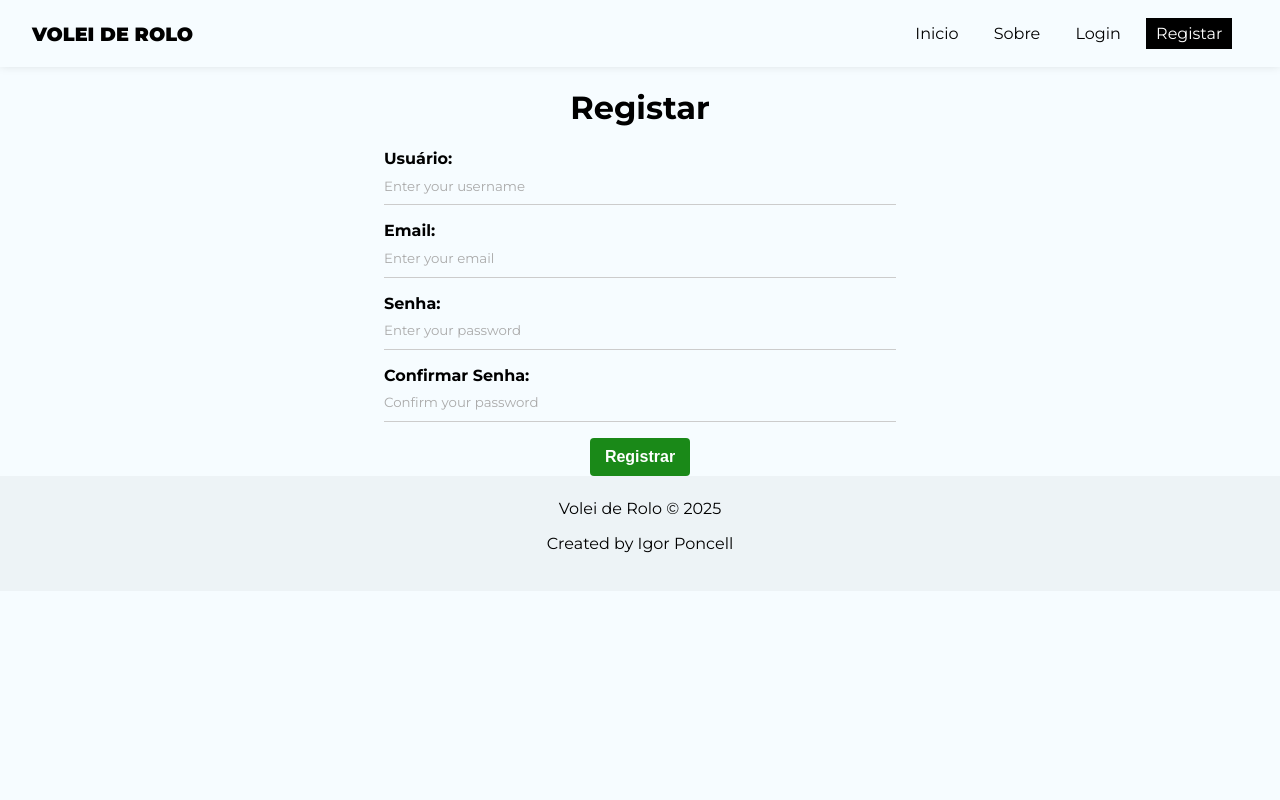
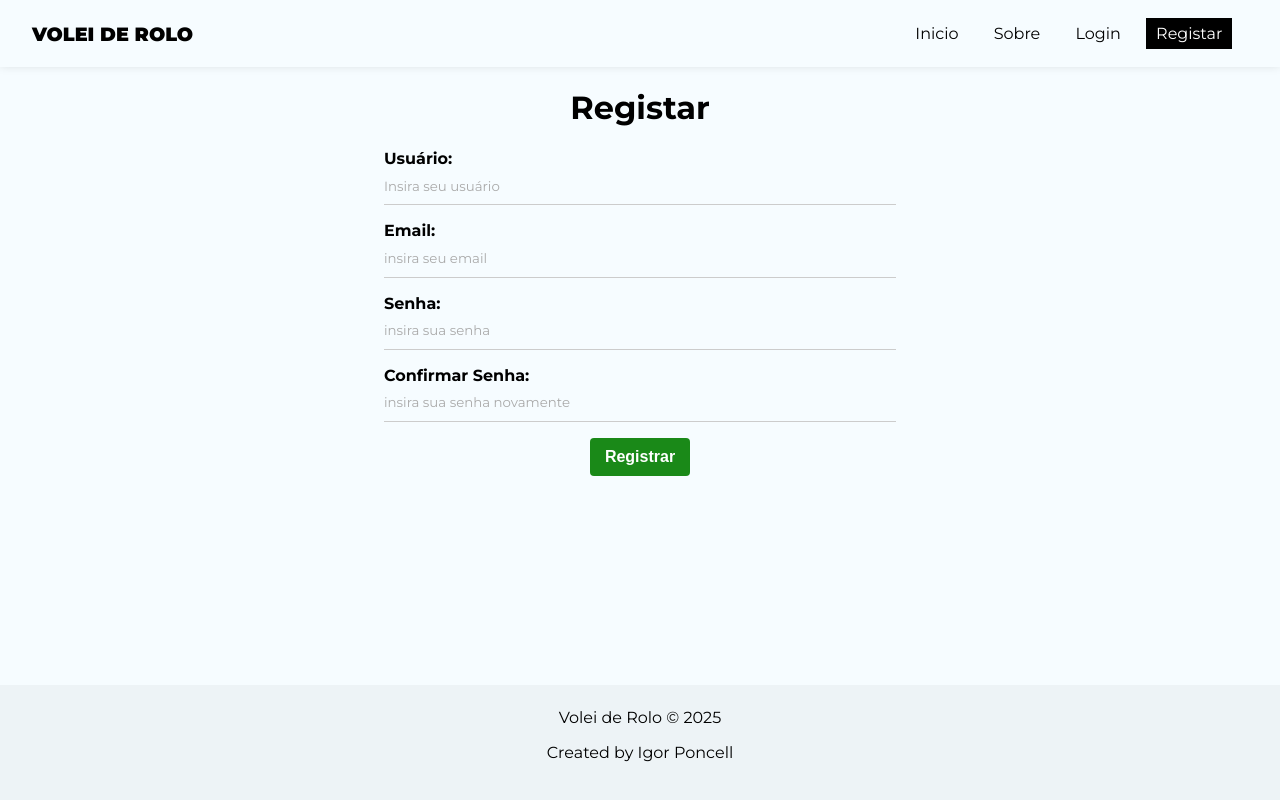
Before and after one commit to igorponcell/VoleiDeRolo, a React (Create React App) app: page /register in a window 1280 px wide. Built offline with nearby package versions, Linux system fonts and the light colour scheme.

Commit message:
minor register and footer adjustments

```diff
--- a/src/components/Footer/Footer.module.css
+++ b/src/components/Footer/Footer.module.css
@@ -5,6 +5,10 @@
     justify-content: center;
     align-items: center;
     flex-direction: column;
+
+    position: fixed;
+    bottom: 0;
+    width: 100%;
 }
 
 .footer p {
--- a/src/pages/Register/Register.js
+++ b/src/pages/Register/Register.js
@@ -43,7 +43,7 @@ const Register = () => {
                 name="username"
                 value={username}
                 onChange={(e) => setUsername(e.target.value)}
-                placeholder='Enter your username'
+                placeholder='Insira seu usuário'
                 required/>
             </div>
 
@@ -55,7 +55,7 @@ const Register = () => {
                 name="email"
                 value={email}
                 onChange={(e) => setEmail(e.target.value)}
-                placeholder='Enter your email'
+                placeholder='insira seu email'
                 required/>
             </div>
 
@@ -67,7 +67,7 @@ const Register = () => {
                 name="password"
                 value={password}
                 onChange={(e) => setPassword(e.target.value)}
-                placeholder='Enter your password'
+                placeholder='insira sua senha'
                 required/>
             </div>
 
@@ -79,7 +79,7 @@ const Register = () => {
                 name="confirmPassword"
                 value={confirmPassword}
                 onChange={(e) => setConfirmPassword(e.target.value)}
-                placeholder='Confirm your password'
+                placeholder='insira sua senha novamente'
                 required/>
             </div>
 
```
